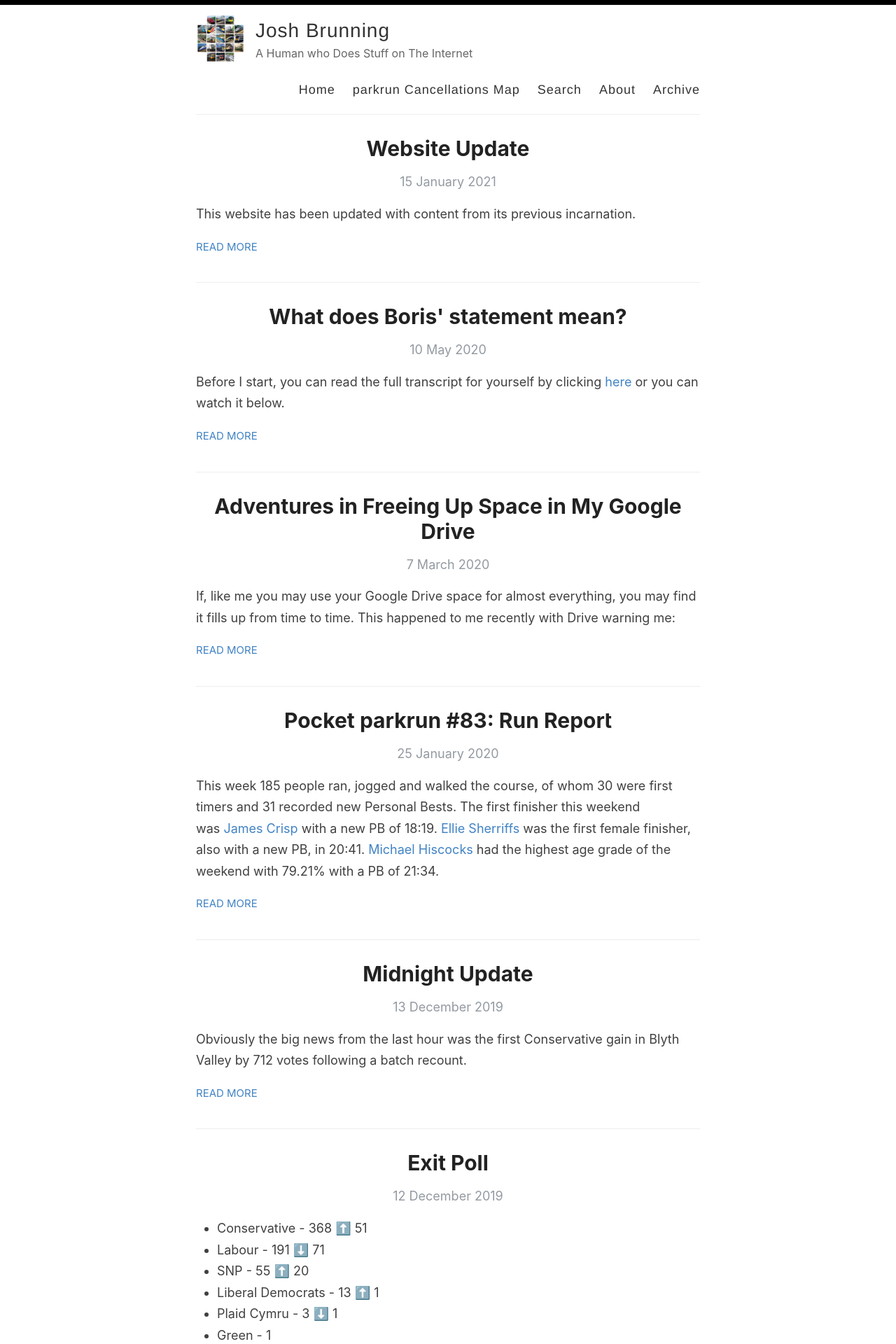
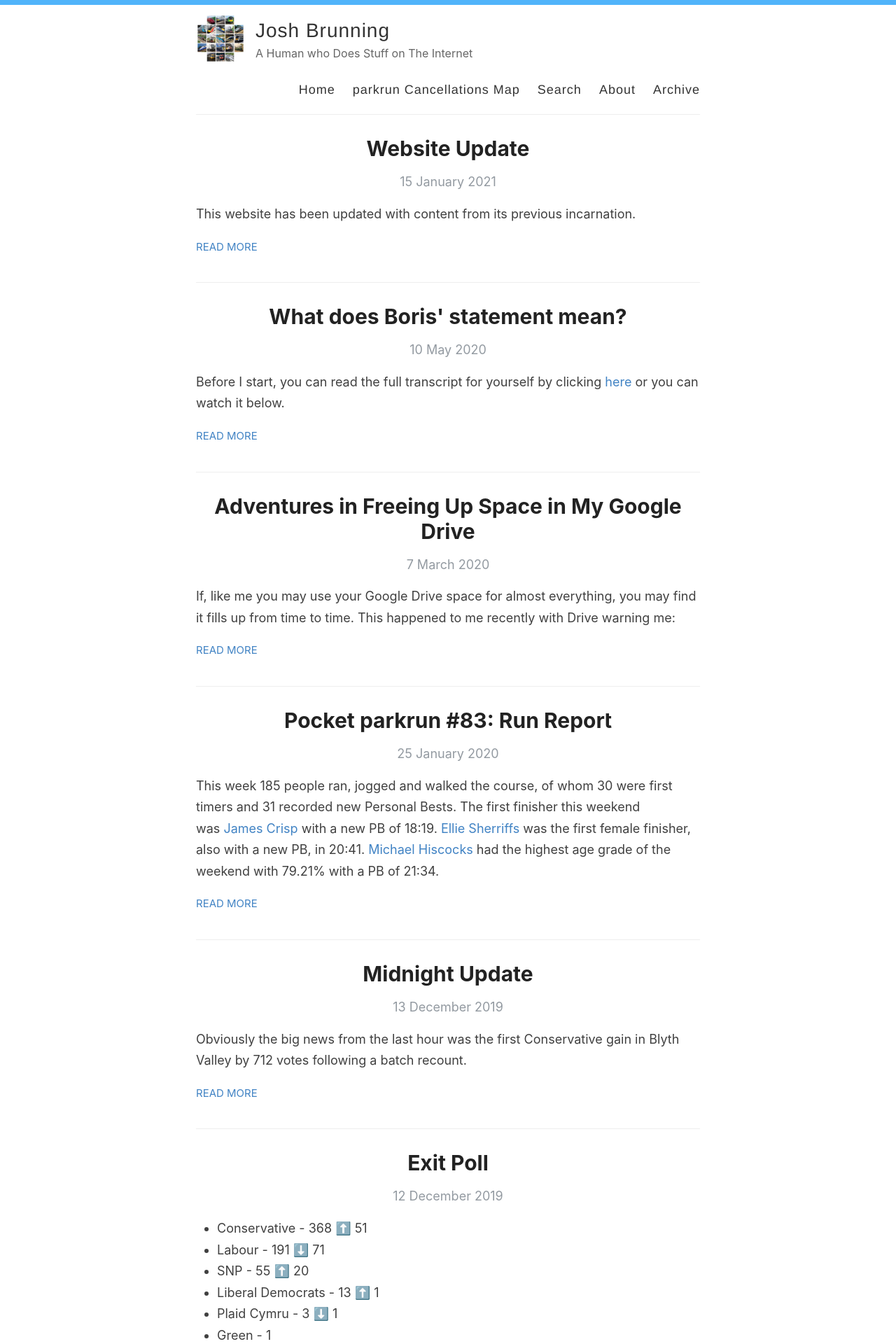
Before and after one commit to josh-justjosh/blog, a Jekyll site: the page built from index.html, in a window 1280 px wide. Shown: the top 1920 px of the page at 70% size. Built offline with Jekyll 4.4.1, drawn with Linux system fonts in a browser that asks for light colours; the list of posts is cut into pages by our own code.

Commit message:
Change Bar Colour

```diff
--- a/assets/style.scss
+++ b/assets/style.scss
@@ -434,7 +434,7 @@ body:after {
 }
 
 #bar {
-    background: #000;
+    background: #51b4fa;
     height: 7px;
     background-size: cover;
     background-position: left 60%;
```
